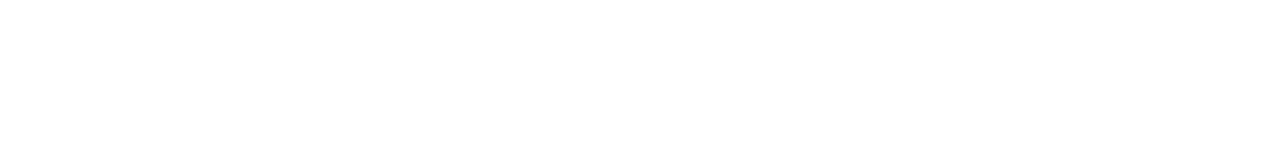
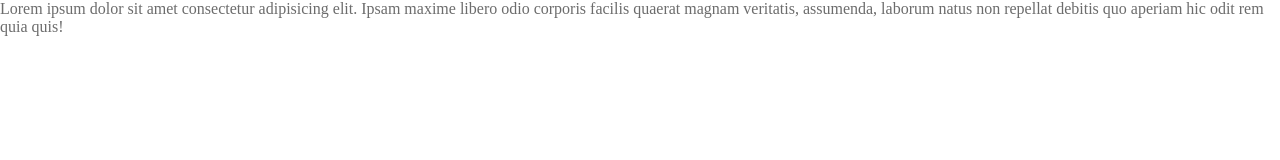
Before and after one commit to KayanDenizo/projeto-travelgram, a plain HTML site: page index.html in a window 1280 px wide. Drawn offline with Linux system fonts and the light colour scheme.

Commit message:
Initial style guide

```diff
--- a/index.html
+++ b/index.html
@@ -1,12 +1,18 @@
 <!DOCTYPE html>
 <html lang="en">
+
 <head>
     <meta charset="UTF-8">
     <meta name="viewport" content="width=device-width, initial-scale=1.0">
     <title>Travelgram | Perfil de viagens</title>
     <link rel="stylesheet" href="styles/index.css">
 </head>
+
 <body>
+    <p>
+        Lorem ipsum dolor sit amet consectetur adipisicing elit. Ipsam maxime libero odio corporis facilis quaerat
+        magnam veritatis, assumenda, laborum natus non repellat debitis quo aperiam hic odit rem quia quis!
+    </p>
+</body>
 
-</body>
 </html>
--- a/styles/global.css
+++ b/styles/global.css
@@ -3,3 +3,20 @@
     padding: 0;
     box-sizing: border-box;
 }
+
+:root {
+    --brand-color: #EF5F4C;
+    --shape-transparency: #ffffff8f;
+    --bg-color: #FFFFFF;
+    --surface-color: #F5F5F5;
+    --skeleton-color: #D9D9D9;
+
+    /* Text Fonts */
+    --text-color-primary: #313131;
+    --text-color-secondary: #6C6C6C;
+}
+
+body {
+    color: var(--text-color-secondary);
+    background-color: var(--bg-color);
+}
```
Also changed, not shown: assets/Perfil de viagens (Community)/AirplaneTilt.svg (added), assets/Perfil de viagens (Community)/Image 01.png (added), assets/Perfil de viagens (Community)/Image 02.png (added), assets/Perfil de viagens (Community)/Image 03.png (added), assets/Perfil de viagens (Community)/Image 04.png (added), assets/Perfil de viagens (Community)/Image 05.png (added), assets/Perfil de viagens (Community)/Image 06.png (added), assets/Perfil de viagens (Community)/Image 07.png (added), assets/Perfil de viagens (Community)/Image 08.png (added), assets/Perfil de viagens (Community)/Image 09.png (added), assets/Perfil de viagens (Community)/Image 10.png (added), assets/Perfil de viagens (Community)/Image 11.png (added), assets/Perfil de viagens (Community)/Image.svg (added), assets/Perfil de viagens (Community)/Logo.svg (added), 2 more files, 1 other file.
